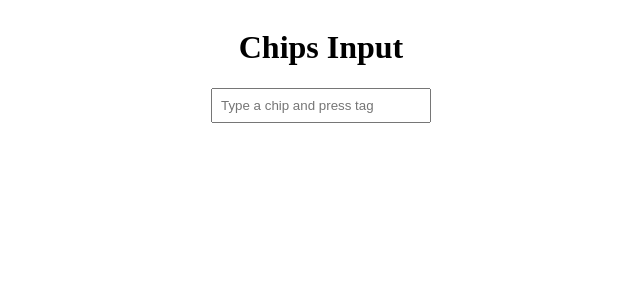
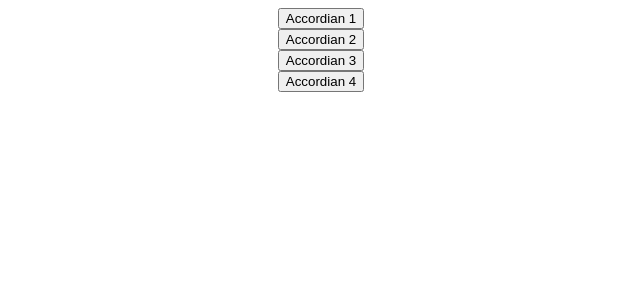
Before and after one commit to Bhupesh-aher/Frontend-machine-coding-round, a React (Vite) app: page / in a window 1280 px wide. Shown: the top 300 px of the page, without its empty margins (319-959 px from the left). Built offline with nearby package versions, Linux system fonts and the light colour scheme.

Commit message:
Accordian

```diff
--- /dev/null
+++ b/src/Accordion/Accordian.jsx
@@ -0,0 +1,51 @@
+import React, { useState } from 'react'
+
+const data = [
+    {
+        id:1,
+        name: "Accordian 1",
+        item: "Accordian 1 works"
+    },
+    {
+        id:2,
+        name: "Accordian 2",
+        item: "Accordian 2 works"
+    },
+    {
+        id:3,
+        name: "Accordian 3",
+        item: "Accordian 3 works"
+    },
+    {
+        id:4,
+        name: "Accordian 4",
+        item: "Accordian 4 works"
+    },
+
+]
+
+
+
+const Accordian = () => {
+
+    const[activeIndex, setActiveIndex] = useState(null);
+
+    const handletoggle = (data) => {
+        setActiveIndex(data.id);
+    }
+
+    return (
+        <div>
+            {
+                data.map((data) => (
+                    <div key={data.id}>
+                        <button onClick={() => handletoggle(data)} >{data.name}</button>
+                        {activeIndex === data.id && <div>{data.item}</div>}
+                    </div>
+                ))
+            }
+        </div>
+    )
+}
+
+export default Accordian
--- a/src/App.jsx
+++ b/src/App.jsx
@@ -1,6 +1,6 @@
 import React from 'react';
 import './index.css';
-import ChipsInput from './Chips Input/ChipsInput';
+import Accordian from './Accordion/Accordian';
 
 
 
@@ -8,11 +8,11 @@ import ChipsInput from './Chips Input/ChipsInput';
 function App() {
 
 
-  return (
-    <div className='app'>
-        <ChipsInput/>
-    </div>
-  )
+    return (
+      <div className='app'>
+        <Accordian />
+      </div>
+    )
 }
 
 export default App
```
